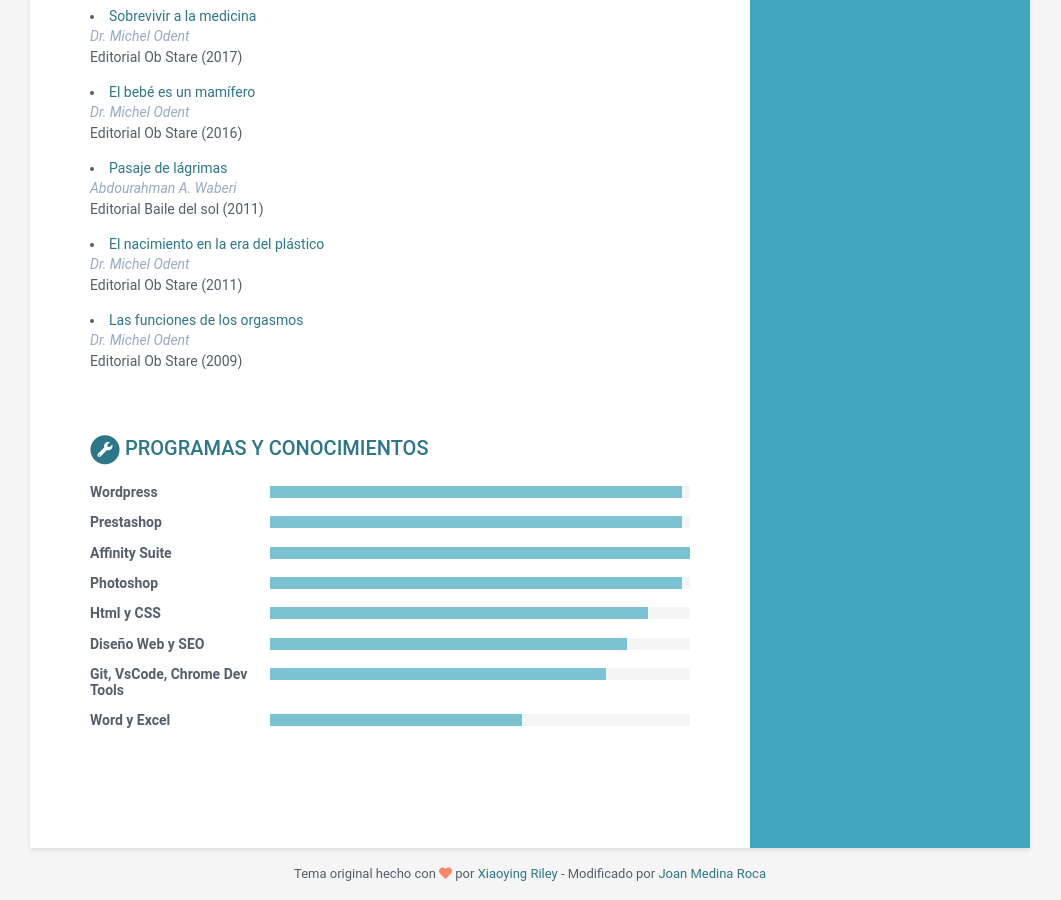
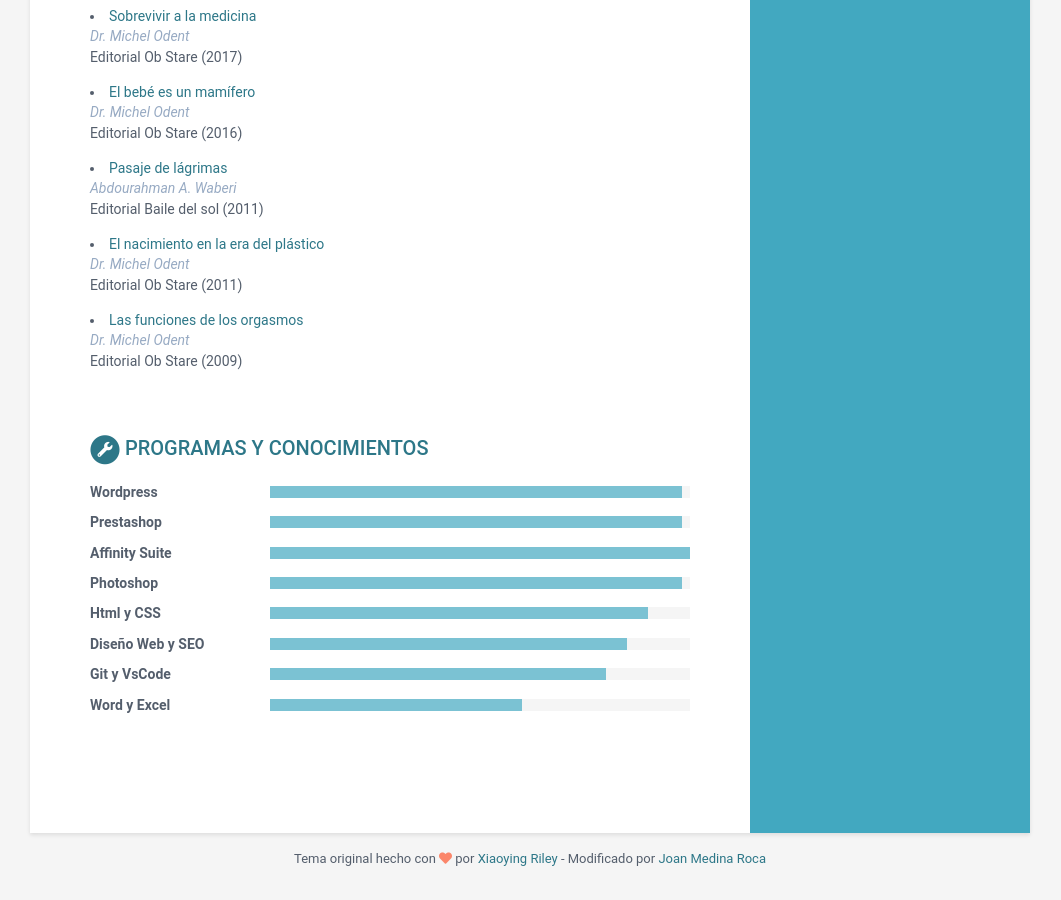
Before and after one commit to joan-medina-roca/cv.joanmedinaroca.com, a Jekyll site: the page built from index.html, in a window 1280 px wide and 900 px high, scrolled down 1798 px. Shown: the whole window, without its empty margins (110-1171 px from the left). Built offline with Jekyll 4.4.1, drawn with Linux system fonts in a browser that asks for light colours.

Commit message:
skills correction

```diff
--- a/_data/data.yml
+++ b/_data/data.yml
@@ -215,7 +215,7 @@ skills:
     - name: Diseño Web y SEO
       level: 85%
 
-    - name: Git, VsCode, Chrome Dev Tools
+    - name: Git y VsCode
       level: 80%
 
     - name: Word y Excel
```
